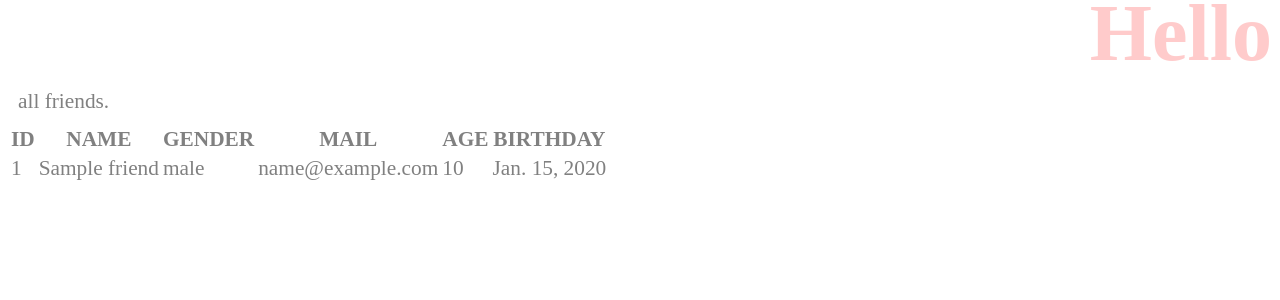
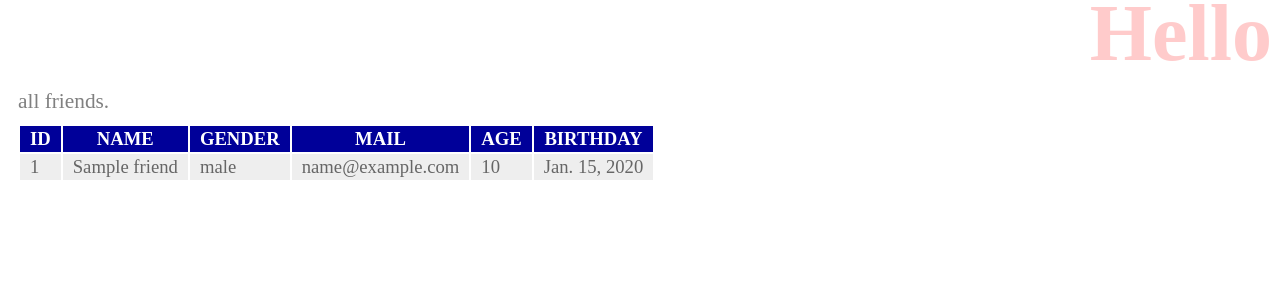
Before and after one commit to the-spiritchaser/django_firstapp, a Django app: page /hello/ in a window 1280 px wide. Shown: the top 300 px of the page. Run offline with Django 3.2, Linux system fonts and the light colour scheme; tables that the repository leaves empty hold one stand-in row (values such as "Sample post").

Commit message:
Update style.css

```diff
--- a/hello/static/hello/css/style.css
+++ b/hello/static/hello/css/style.css
@@ -20,3 +20,20 @@ a {
   color:blue;
   text-decoration: none;
 }
+
+table {
+  margin:10px;
+  font-size:14pt;
+}
+table tr th {
+  background-color:#009;
+  color:white;
+  padding:2px 10px;
+  border-width:2px;
+}
+table tr td {
+  background-color:#eee;
+  color:#666;
+  padding:2px 10px;
+  border-width:2px;
+}
```
